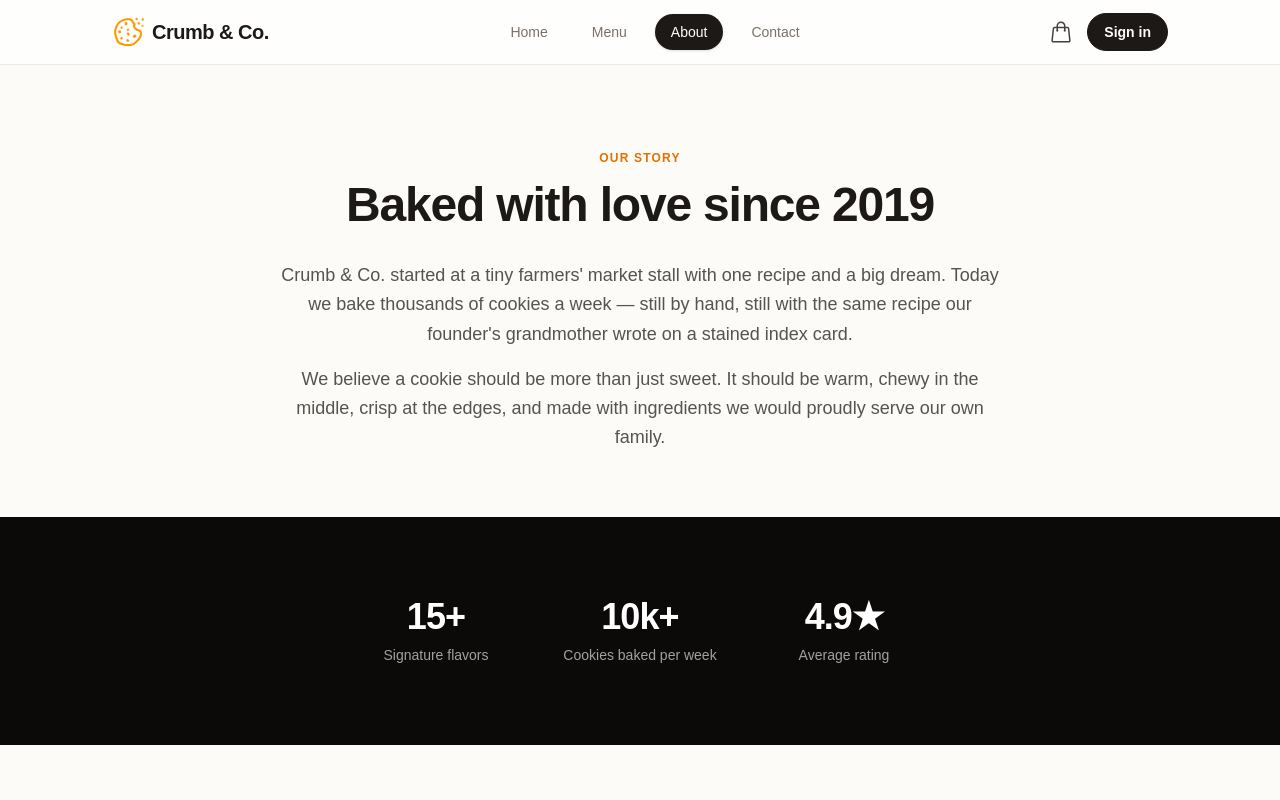
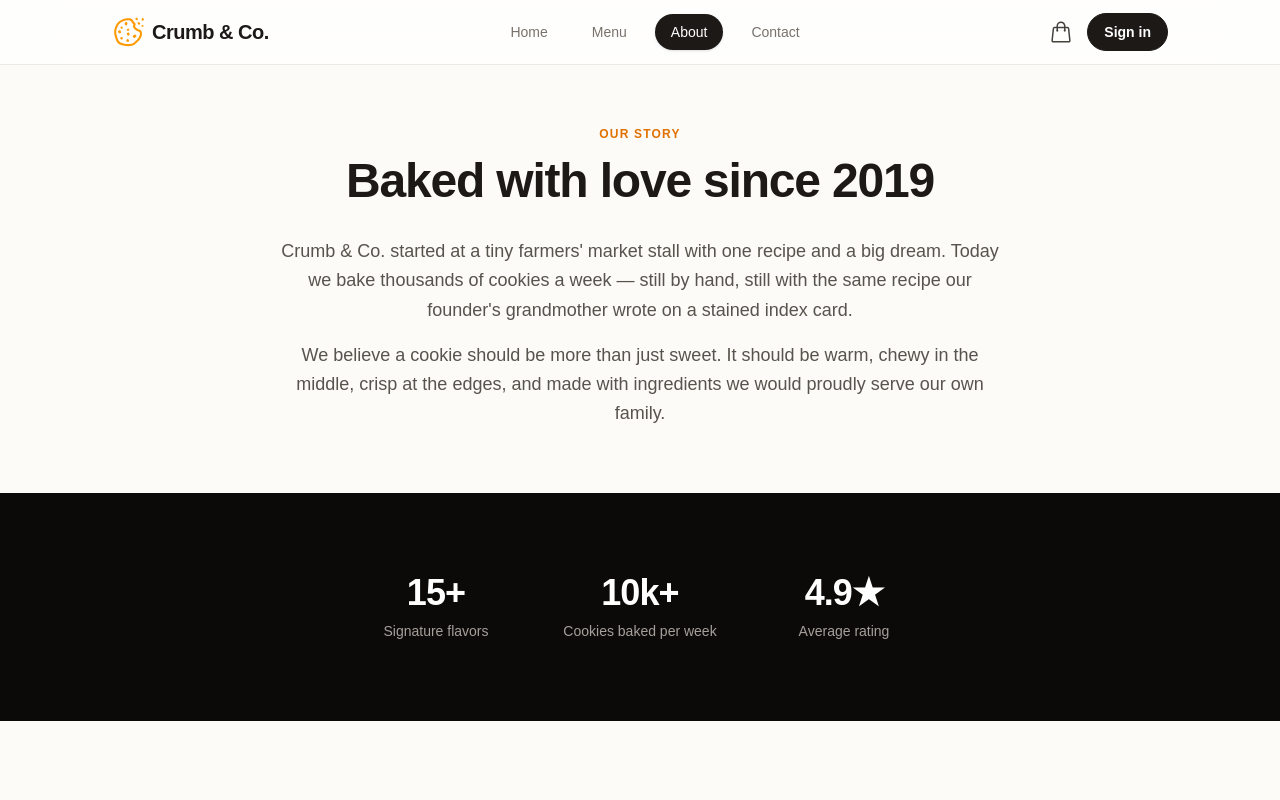
Before and after one commit to juliarina/cookie-store, a React (Vite) app: page /about in a window 1280 px wide. Shown: the top 800 px of the page. Built offline with nearby package versions, Linux system fonts and the light colour scheme.

Commit message:
style: reduce about page top padding to match contact

```diff
--- a/src/pages/About.tsx
+++ b/src/pages/About.tsx
@@ -31,7 +31,7 @@ const testimonials = [
 
 export default function About() {
   return (
-    <section className="mx-auto max-w-6xl px-6 pt-20 pb-20 sm:px-8 lg:px-12">
+    <section className="mx-auto max-w-6xl px-6 pt-14 pb-20 sm:px-8 lg:px-12">
       <div className="mx-auto max-w-3xl px-4 text-center sm:px-6">
         <span className="text-xs font-semibold uppercase tracking-widest text-amber-600">
           Our Story
```
